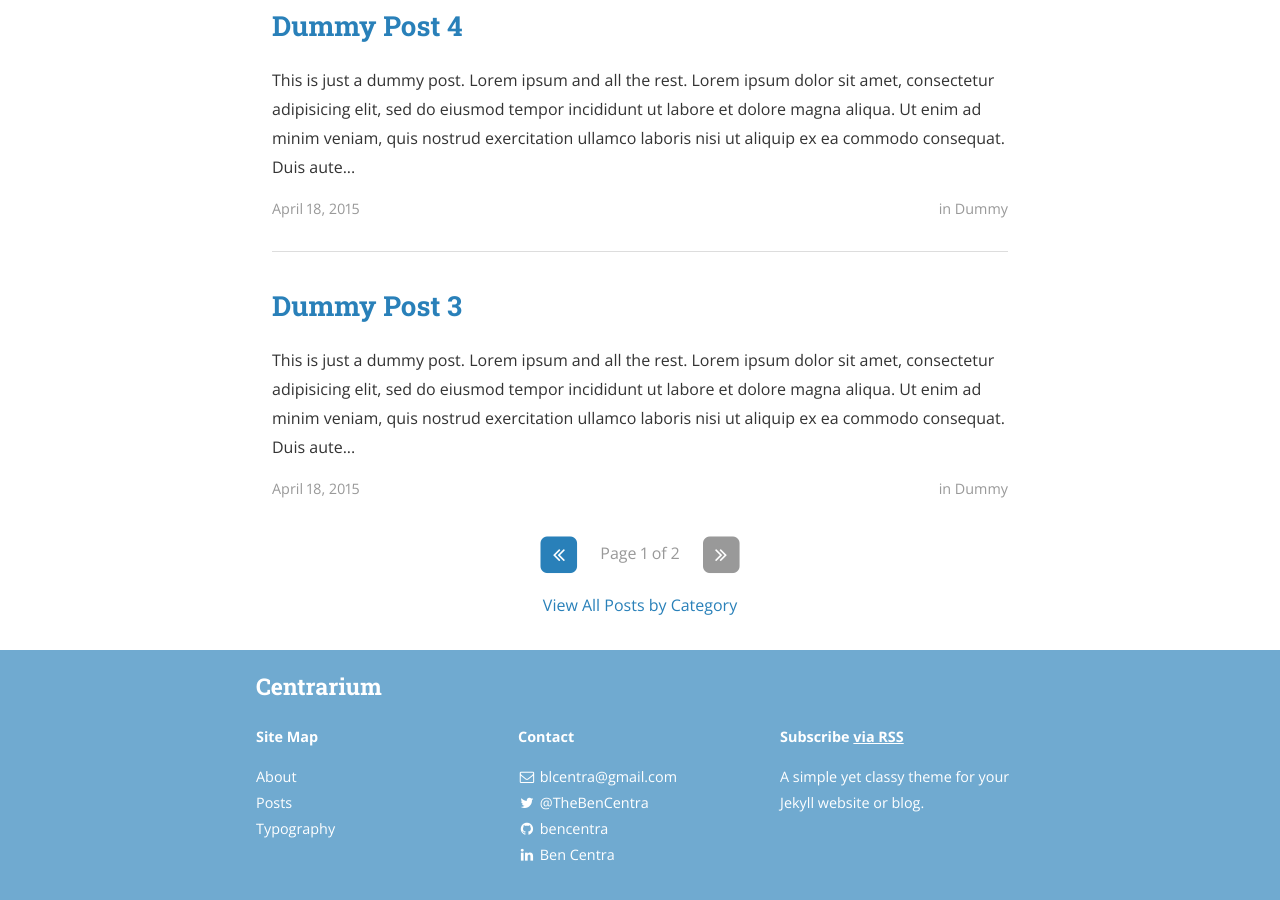
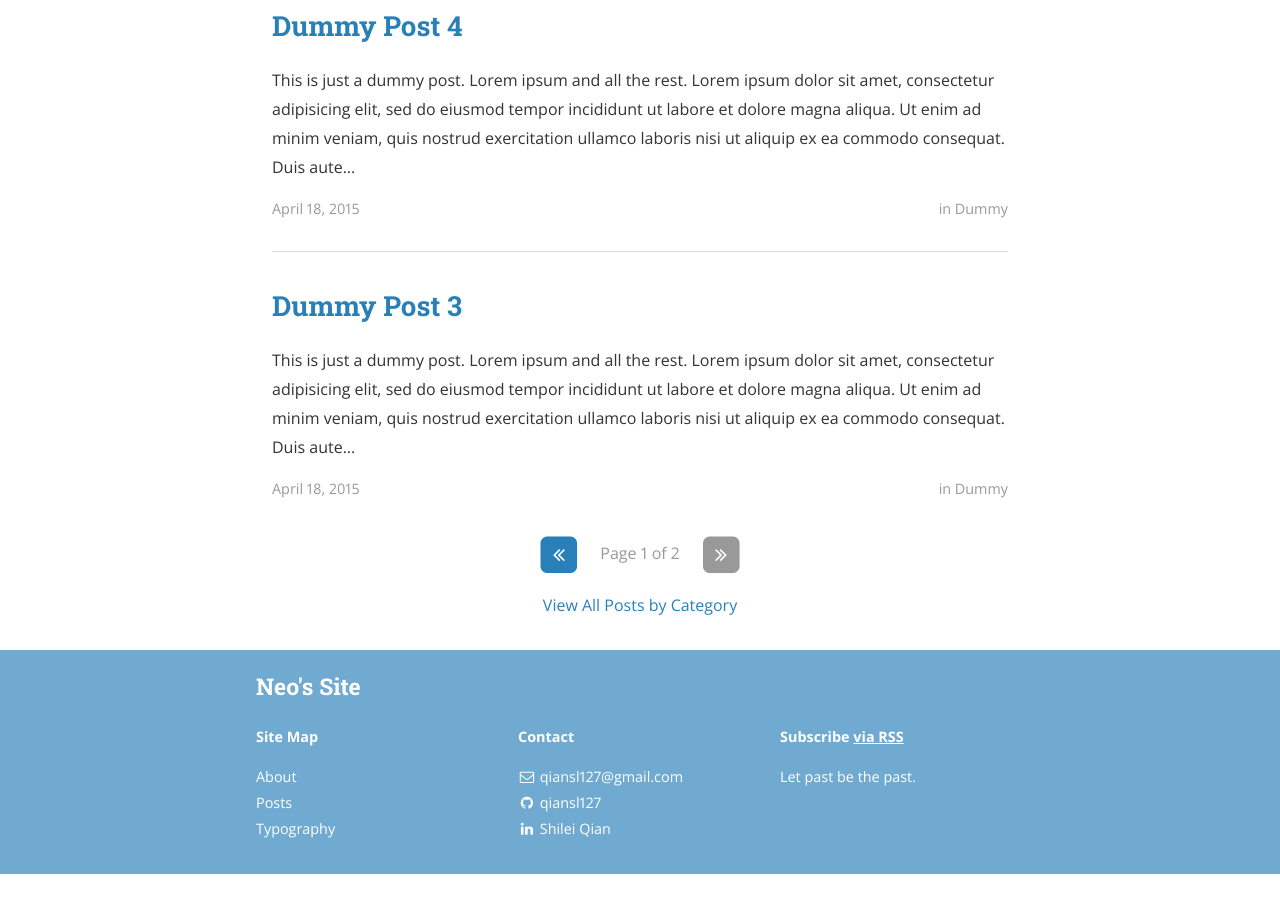
Before and after one commit to YangHR0805/qiansl127.github.io, a Jekyll site: the page built from index.html, in a window 1280 px wide and 900 px high, scrolled down 1345 px. Built offline with Jekyll 4.4.1, drawn with Linux system fonts in a browser that asks for light colours; nearby versions of some CDN libraries; the list of posts is cut into pages by our own code; a style sheet for code colours, icons or effects is not loaded; after the commit the page ends 2219 px from its top, so only the background shows below that; some of the changed text lies outside the part shown.

Commit message:
Modify _config file to myself

```diff
--- a/_config.yml
+++ b/_config.yml
@@ -4,14 +4,14 @@ gems:
   - jekyll-sitemap
 
 # Site settings
-title: Centrarium
-subtitle: "A simple yet classy theme for your Jekyll website or blog"
-email: blcentra@gmail.com
-name: Ben Centra
+title: "Neo's Site"
+subtitle: "Let past be the past"
+email: qiansl127@gmail.com
+name: Neo Qian
 description: >
-  A simple yet classy theme for your Jekyll website or blog.
+  Let past be the past.
 baseurl: "/" # the subpath of your site, e.g. /blog/
-url: "http://bencentra.com" # the base hostname & protocol for your site
+url: "http://qiansl127.github.io" # the base hostname & protocol for your site
 cover: "assets/header_image.jpg"
 logo: "assets/logo.png"
 
@@ -38,11 +38,11 @@ disqus_shortname: bencentra
 
 # Category descriptions (for archive pages)
 descriptions:
-  - cat: jekyll
-    desc: "Posts describing Jekyll setup techniques."
+  - cat: me
+    desc: "Something about myself."
 
-  - cat: dummy
-    desc: "Just some placeholder posts, lorem ipsum and the rest."
+  - cat: tools
+    desc: "Some posts about programming tools."
 
 # Social icons and sharing options
 #
@@ -62,37 +62,37 @@ descriptions:
 #     share_title: ?text=                   # Title parameter for sharing URL
 #     share_link: "&amp;url="               # Link parameter for sharing URL
 social:
-  - name: Twitter
-    icon: twitter
-    username: "@TheBenCentra"
-    url: https://twitter.com/TheBenCentra
-    desc: Follow me on Twitter
-    share_url: http://twitter.com/share
-    share_title: ?text=
-    share_link: "&amp;url="
+#  - name: Twitter
+#    icon: twitter
+#    username: "@TheBenCentra"
+#    url: https://twitter.com/TheBenCentra
+#    desc: Follow me on Twitter
+#    share_url: http://twitter.com/share
+#    share_title: ?text=
+#    share_link: "&amp;url="
 
-  - name: Facebook
-    icon: facebook
-    username: thebencentra
-    url:
-    desc: Friend me on Facebook
-    share_url: //www.facebook.com/sharer.php
-    share_title: ?t=
-    share_link: "&amp;u="
+#  - name: Facebook
+#    icon: facebook
+#    username: thebencentra
+#    url:
+#    desc: Friend me on Facebook
+#    share_url: //www.facebook.com/sharer.php
+#    share_title: ?t=
+#    share_link: "&amp;u="
 
   - name: GitHub
     icon: github
-    username: bencentra
-    url: https://github.com/bencentra
-    desc: Fork me on GitHub
+    username: qiansl127
+    url: https://github.com/qiansl127
+    desc: Find me on GitHub
     share_url:
     share_title:
     share_link:
 
   - name: LinkedIn
     icon: linkedin
-    username: Ben Centra
-    url: https://www.linkedin.com/pub/ben-centra/47/769/60a
+    username: Shilei Qian
+    url: https://cn.linkedin.com/pub/shilei-qian/8a/610/a16
     desc: Connect with me on LinkedIn
     share_url: //www.linkedin.com/shareArticle
     share_title: ?mini=true
```
